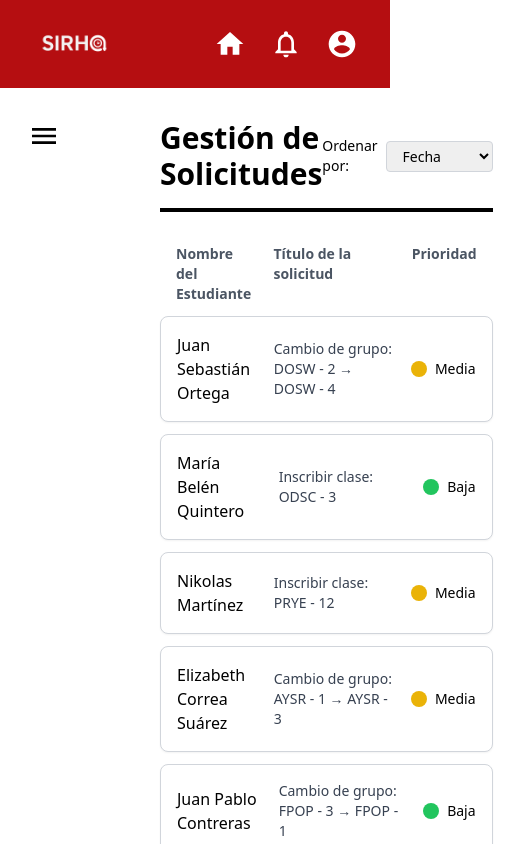
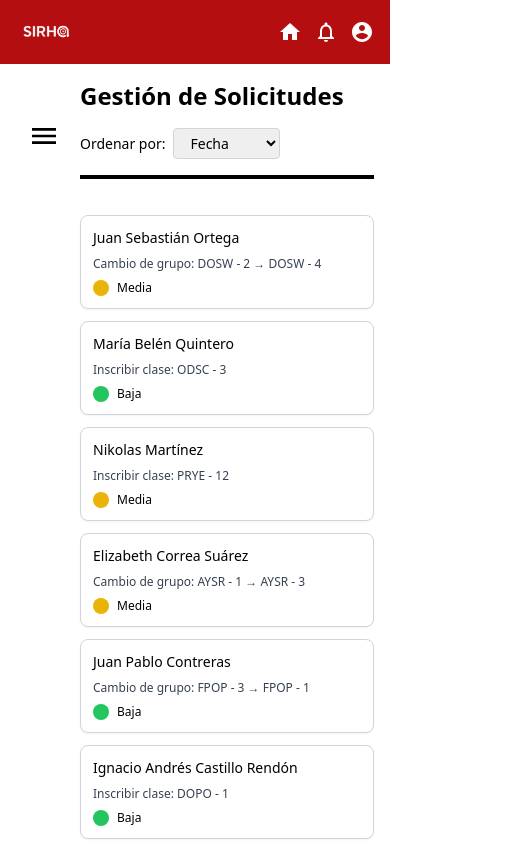
Before and after one commit to Juanseom/Frontend_SIRHA_Romanos_2025-2, a React (Vite) app: page /dean/gestionar-solicitudes in a window 390 px wide. Shown: the top 844 px of the page, 525 px wide, since content can reach past the window. Built offline with nearby package versions, Linux system fonts and the light colour scheme.

Commit message:
feat: primeros intentos de hacerla responsiva

```diff
--- a/src/components/Card.jsx
+++ b/src/components/Card.jsx
@@ -2,16 +2,16 @@ const Card = ({ title, icon, onClick }) => {
   return (
     <button
       onClick={onClick}
-      className="w-full max-w-[376px] h-[234px] bg-[#f3f3f3] border border-black hover:bg-gray-200 transition-colors flex flex-col items-center justify-center gap-4"
+      className="w-full max-w-[376px] h-[200px] sm:h-[220px] md:h-[234px] bg-[#f3f3f3] border border-black hover:bg-gray-200 transition-colors flex flex-col items-center justify-center gap-3 sm:gap-4 mx-auto"
     >
-      <div className="w-40 h-40 flex items-center justify-center">
+      <div className="w-32 h-32 sm:w-36 sm:h-36 md:w-40 md:h-40 flex items-center justify-center">
         {icon}
       </div>
-      <span className="text-black text-2xl font-semibold">
+      <span className="text-lg sm:text-xl md:text-2xl font-semibold px-4 text-center">
         {title}
       </span>
     </button>
   );
 };
 
-export default Card;
+export default Card
--- a/src/components/Header.jsx
+++ b/src/components/Header.jsx
@@ -5,51 +5,48 @@ const Header = ({ homeRoute = '/' }) => {
   const navigate = useNavigate()
 
   return (
-    <header className="w-full bg-[#b50e11] px-8 py-4 flex items-center justify-between">
-      {/* Logo - clickeable para ir a home del flujo actual */}
+    <header className="w-full bg-[#b50e11] px-4 sm:px-6 md:px-8 py-3 sm:py-4 flex items-center justify-between">
+      {/* Logo - Responsive size */}
       <button onClick={() => navigate(homeRoute)} className="flex items-center">
         <img
           src={sirhaLogo}
           alt="SIRHA Logo"
-          className="h-14 w-auto object-contain"
+          className="h-10 sm:h-12 md:h-14 w-auto object-contain"
         />
       </button>
 
-      {/* Navigation Icons */}
-      <nav className="flex items-center gap-6">
-        {/* Home Icon */}
+      {/* Navigation Icons - Responsive spacing and size */}
+      <nav className="flex items-center gap-3 sm:gap-4 md:gap-6">
         <button
           onClick={() => navigate(homeRoute)}
           className="text-white hover:text-gray-200 transition-colors"
           aria-label="Home"
         >
-          <svg className="w-8 h-8" fill="currentColor" viewBox="0 0 24 24">
+          <svg className="w-6 h-6 sm:w-7 sm:h-7 md:w-8 md:h-8" fill="currentColor" viewBox="0 0 24 24">
             <path d="M10 20v-6h4v6h5v-8h3L12 3 2 12h3v8z"/>
           </svg>
         </button>
 
-        {/* Notifications Icon */}
         <button
           className="text-white hover:text-gray-200 transition-colors"
           aria-label="Notifications"
         >
-          <svg className="w-8 h-8" fill="currentColor" viewBox="0 0 24 24">
+          <svg className="w-6 h-6 sm:w-7 sm:h-7 md:w-8 md:h-8" fill="currentColor" viewBox="0 0 24 24">
             <path d="M12 22c1.1 0 2-.9 2-2h-4c0 1.1.9 2 2 2zm6-6v-5c0-3.07-1.63-5.64-4.5-6.32V4c0-.83-.67-1.5-1.5-1.5s-1.5.67-1.5 1.5v.68C7.64 5.36 6 7.92 6 11v5l-2 2v1h16v-1l-2-2zm-2 1H8v-6c0-2.48 1.51-4.5 4-4.5s4 2.02 4 4.5v6z"/>
           </svg>
         </button>
 
-        {/* Account Icon */}
         <button
           className="text-white hover:text-gray-200 transition-colors"
           aria-label="Account"
         >
-          <svg className="w-8 h-8" fill="currentColor" viewBox="0 0 24 24">
+          <svg className="w-6 h-6 sm:w-7 sm:h-7 md:w-8 md:h-8" fill="currentColor" viewBox="0 0 24 24">
             <path d="M12 2C6.48 2 2 6.48 2 12s4.48 10 10 10 10-4.48 10-10S17.52 2 12 2zm0 3c1.66 0 3 1.34 3 3s-1.34 3-3 3-3-1.34-3-3 1.34-3 3-3zm0 14.2c-2.5 0-4.71-1.28-6-3.22.03-1.99 4-3.08 6-3.08 1.99 0 5.97 1.09 6 3.08-1.29 1.94-3.5 3.22-6 3.22z"/>
           </svg>
         </button>
       </nav>
     </header>
-  );
-};
+  )
+}
 
-export default Header;
+export default Header
--- a/src/components/Layout.jsx
+++ b/src/components/Layout.jsx
@@ -1,15 +1,18 @@
-import Header from './header.jsx';
+import Header from './Header.jsx'
+import { useState } from 'react'
 
 const Layout = ({ children, homeRoute = '/' }) => {
+  const [menuOpen, setMenuOpen] = useState(false)
+
   return (
     <div className="min-h-screen bg-white">
       <Header homeRoute={homeRoute} />
 
-      {/* Área de contenido con menú hamburguesa */}
       <div className="flex">
-        {/* Menú Hamburguesa - Lado izquierdo */}
+        {/* Menú Hamburguesa - Responsive */}
         <button
-          className="fixed top-[120px] left-6 text-black hover:text-gray-600 transition-colors z-10"
+          onClick={() => setMenuOpen(!menuOpen)}
+          className="fixed top-[120px] left-6 text-black hover:text-gray-600 transition-colors z-10 lg:block"
           aria-label="Menu"
         >
           <svg className="w-10 h-8" fill="currentColor" viewBox="0 0 24 24">
@@ -17,13 +20,13 @@ const Layout = ({ children, homeRoute = '/' }) => {
           </svg>
         </button>
 
-        {/* Contenido principal */}
-        <main className="flex-1 p-8 pl-24">
+        {/* Contenido principal - Responsive padding */}
+        <main className="flex-1 p-4 sm:p-6 md:p-8 pl-16 sm:pl-20 md:pl-24">
           {children}
         </main>
       </div>
     </div>
-  );
-};
+  )
+}
 
-export default Layout;
+export default Layout
--- a/src/routes/DeanHome.jsx
+++ b/src/routes/DeanHome.jsx
@@ -10,20 +10,20 @@ const DeanHome = () => {
 
   return (
     <Layout homeRoute="/dean-home">
-      {/* Contenedor con padding para alinear todo */}
-      <div className="pl-16">
-        <h1 className="text-3xl font-bold mb-4">Decanatura</h1>
-        <div className="w-full max-w-[1200px] h-1 bg-black mb-20"></div>
+      {/* Responsive padding */}
+      <div className="pl-4 sm:pl-8 md:pl-12 lg:pl-16">
+        <h1 className="text-2xl sm:text-3xl font-bold mb-4">Decanatura</h1>
+        <div className="w-full max-w-full lg:max-w-[1200px] h-1 bg-black mb-12 sm:mb-16 md:mb-20"></div>
 
-        {/* Cards alineadas con el texto */}
-        <div className="flex gap-8 justify-start items-start">
+        {/* Grid responsive - 1 columna móvil, 2 en tablet, 3 en desktop */}
+        <div className="grid grid-cols-1 md:grid-cols-2 lg:grid-cols-3 gap-6 sm:gap-8">
           <Card
             title="Gestionar Solicitudes"
             icon={
               <img
                 src={gestionarSolicitudes}
                 alt="Gestionar Solicitudes"
-                className="w-40 h-40 object-contain"
+                className="w-32 h-32 sm:w-36 sm:h-36 md:w-40 md:h-40 object-contain"
               />
             }
             onClick={() => navigate('/dean/gestionar-solicitudes')}
@@ -35,7 +35,7 @@ const DeanHome = () => {
               <img
                 src={periodos}
                 alt="Periodos"
-                className="w-44 h-44 object-contain"
+                className="w-36 h-36 sm:w-40 sm:h-40 md:w-44 md:h-44 object-contain"
               />
             }
             onClick={() => navigate('/dean/periodos')}
@@ -47,7 +47,7 @@ const DeanHome = () => {
               <img
                 src={monitorearGrupos}
                 alt="Monitorear Grupos"
-                className="w-40 h-40 object-contain"
+                className="w-32 h-32 sm:w-36 sm:h-36 md:w-40 md:h-40 object-contain"
               />
             }
             onClick={() => navigate('/dean/monitorear-grupos')}
--- a/src/routes/GestionarSolicitudes.jsx
+++ b/src/routes/GestionarSolicitudes.jsx
@@ -138,9 +138,12 @@ const GestionarSolicitudes = () => {
 
   return (
     <Layout homeRoute="/dean-home">
-      <div className="pl-16">
-        <div className="flex justify-between items-center mb-4">
-          <h1 className="text-3xl font-bold">Gestión de Solicitudes</h1>
+      {/* Responsive padding: menos en móvil, más en desktop */}
+      <div className="pl-4 sm:pl-8 md:pl-12 lg:pl-16">
+
+        {/* Header responsive: stack vertical en móvil, horizontal en desktop */}
+        <div className="flex flex-col sm:flex-row justify-between items-start sm:items-center mb-4 gap-4">
+          <h1 className="text-2xl sm:text-3xl font-bold">Gestión de Solicitudes</h1>
 
           {/* Filtro de ordenamiento */}
           <div className="flex items-center gap-2">
@@ -157,30 +160,33 @@ const GestionarSolicitudes = () => {
           </div>
         </div>
 
-        <div className="w-full max-w-[1200px] h-1 bg-black mb-8"></div>
+        {/* Línea responsive */}
+        <div className="w-full max-w-full lg:max-w-[1200px] h-1 bg-black mb-6 sm:mb-8"></div>
 
         {/* Tabla de solicitudes */}
         <div className="space-y-3">
-          {/* Header */}
-          <div className="grid grid-cols-[2fr_3fr_1fr] gap-4 px-4 text-sm font-semibold text-gray-600">
+
+          {/* Header - oculto en móvil, visible en tablet+ */}
+          <div className="hidden md:grid grid-cols-[2fr_3fr_1fr] gap-4 px-4 text-sm font-semibold text-gray-600">
             <div>Nombre del Estudiante</div>
             <div>Título de la solicitud</div>
             <div>Prioridad</div>
           </div>
 
-          {/* Solicitudes */}
+          {/* Solicitudes - responsive layout */}
           {getSortedSolicitudes().map((solicitud) => (
             <button
               key={solicitud.id}
               onClick={() => handleSolicitudClick(solicitud)}
-              className="w-full bg-white border border-gray-300 rounded-lg p-4 hover:bg-gray-50 transition-colors shadow-sm"
+              className="w-full bg-white border border-gray-300 rounded-lg p-3 sm:p-4 hover:bg-gray-50 transition-colors shadow-sm"
             >
-              <div className="grid grid-cols-[2fr_3fr_1fr] gap-4 items-center text-left">
-                <div className="font-medium">{solicitud.nombre}</div>
-                <div className="text-sm text-gray-700">{solicitud.titulo}</div>
+              {/* Stack vertical en móvil, grid en tablet+ */}
+              <div className="flex flex-col md:grid md:grid-cols-[2fr_3fr_1fr] gap-2 md:gap-4 items-start md:items-center text-left">
+                <div className="font-medium text-sm sm:text-base">{solicitud.nombre}</div>
+                <div className="text-xs sm:text-sm text-gray-700">{solicitud.titulo}</div>
                 <div className="flex items-center gap-2">
                   <div className={`w-4 h-4 rounded-full ${prioridadColor(solicitud.prioridad)}`}></div>
-                  <span className="text-sm">{solicitud.prioridad}</span>
+                  <span className="text-xs sm:text-sm">{solicitud.prioridad}</span>
                 </div>
               </div>
             </button>
```
Also changed, not shown: src/routes/index.jsx (+4 -4 lines).
